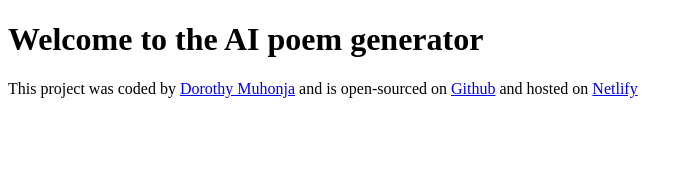
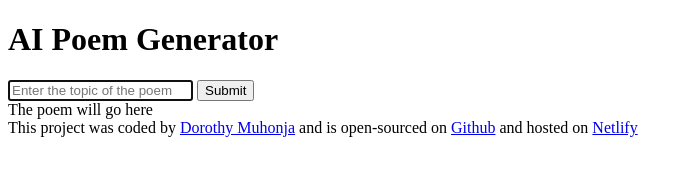
Before and after one commit to dorothymuhonja/poem_generator, a plain HTML site: page index.html in a window 1280 px wide. Shown: the whole page, without its empty margins (0-692 px from the left). Drawn offline with Linux system fonts and the light colour scheme.

Commit message:
added input and html structure

```diff
--- a/index.html
+++ b/index.html
@@ -7,9 +7,23 @@
     <title>AI Poem Generator</title>
 </head>
 <body>
-    <h1>Welcome to the AI poem generator</h1>
+    <header>
+        <h1>AI Poem Generator</h1>
+    </header>
 
-    <footer>This project was coded by <a href="https://github.com/dorothymuhonja">Dorothy Muhonja</a> and is open-sourced on <a href="https://github.com/dorothymuhonja/poem_generator">Github</a> and hosted on <a href="http://">Netlify</a></footer>
+    <main>
+        <form>
+            <input type="text" placeholder="Enter the topic of the poem" autofocus required/>
+            <input type="submit"/>
+            <div>
+                The poem will go here
+                <br/>
+            </div>
+        </form>
+    </main>
+
+
+    <footer>This project was coded by <a href="https://github.com/dorothymuhonja" target="_blank">Dorothy Muhonja</a> and is open-sourced on <a href="https://github.com/dorothymuhonja/poem_generator" target="_blank">Github</a> and hosted on <a target="_blank" href="https://shecodesaipoemgenerator.netlify.app/">Netlify</a></footer>
 
     <script src="src/index.js"></script>
 </body>
```
